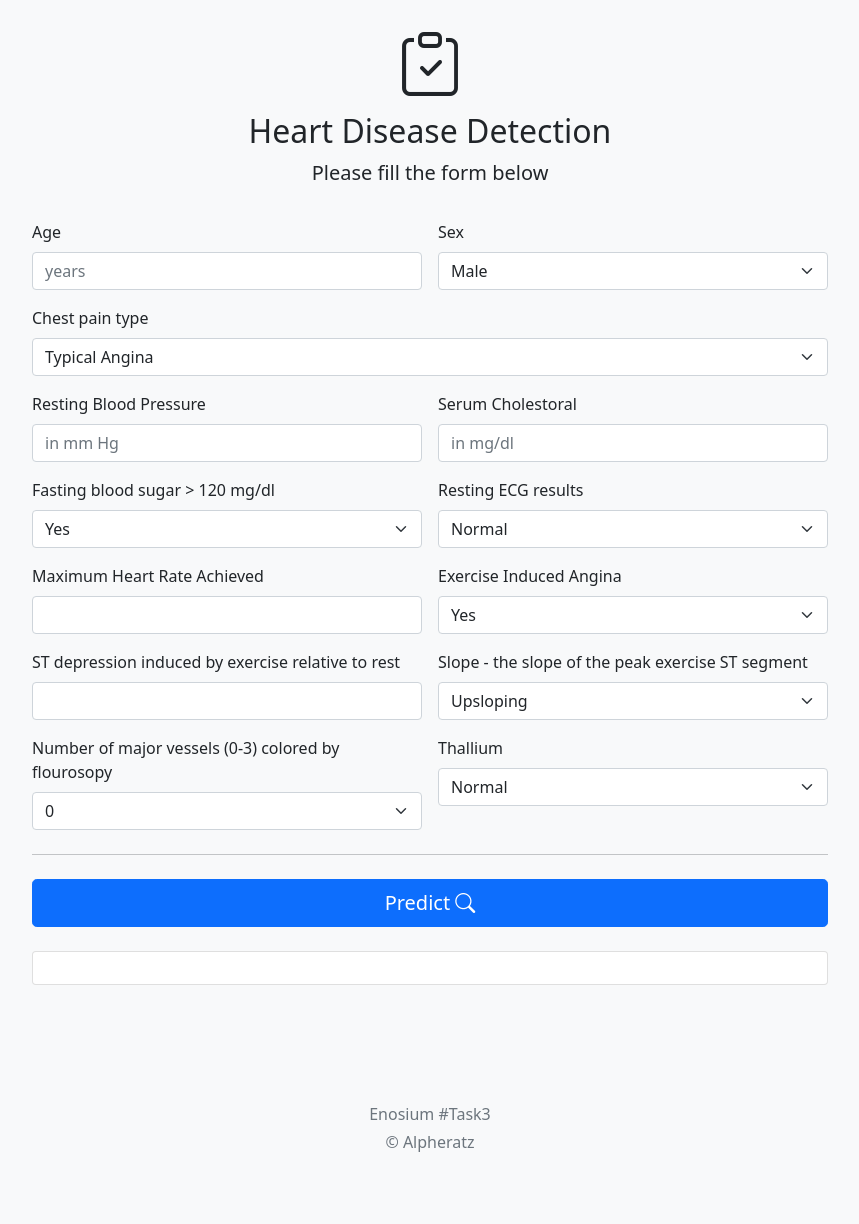
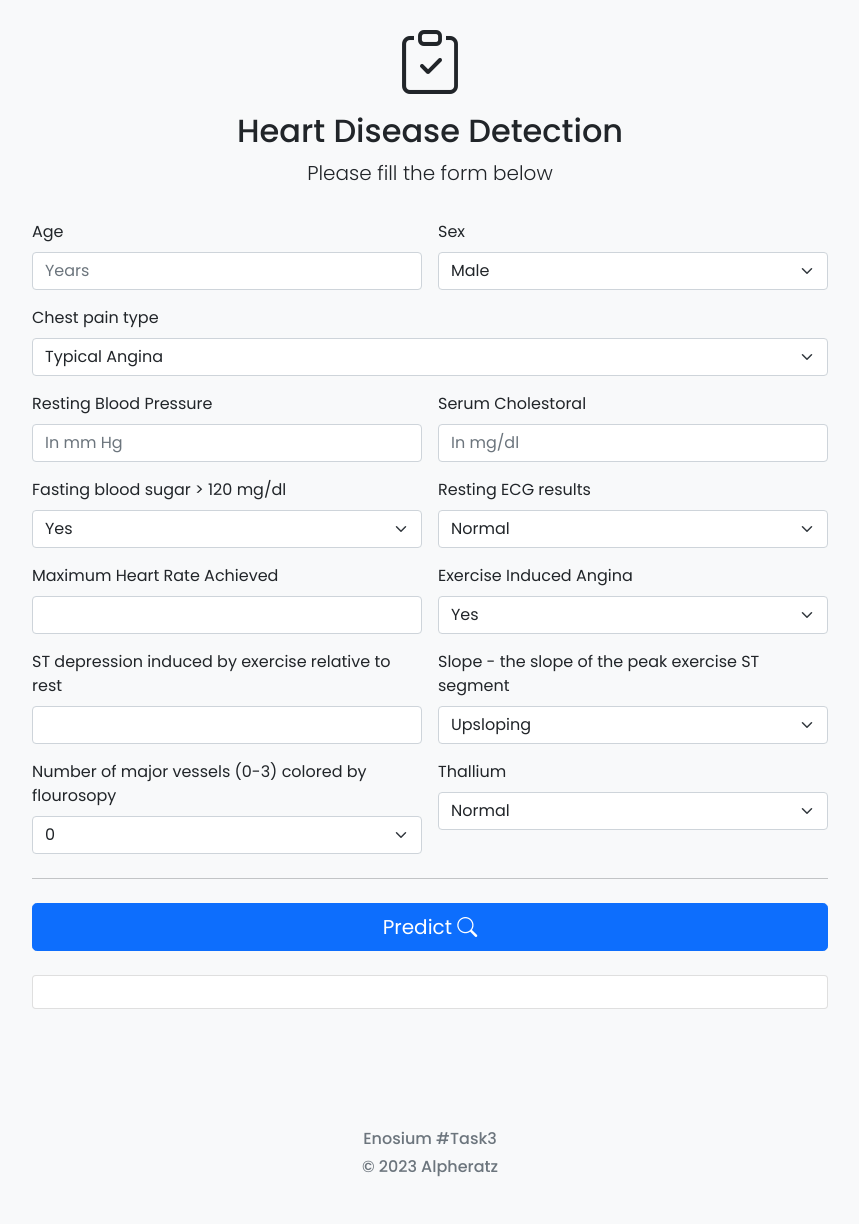
Before and after one commit to AdityaLahane-2003/Enosium-Task3, a Flask app: page / in a window 1280 px wide. Shown: the whole page, without its empty margins (210-1069 px from the left). Before the commit the page ends 1152 px from the top, so only its background shows below. Run offline with Flask 2, Linux system fonts and the light colour scheme; parts of the project's set-up code (start-up, migrations or seed data) failed here and were passed over; some libraries are stand-ins or nearby versions.

Commit message:
Updated UI

```diff
--- a/templates/index.html
+++ b/templates/index.html
@@ -21,8 +21,12 @@
     <meta name="theme-color" content="#7952b3" />
 
     <style>
+
+
+@import url('https://fonts.googleapis.com/css2?family=Poppins:wght@200;300;400;500;600&display=swap');
+
       body {
-        /* font-family: "SF Pro Display", "SF Pro Icons", "Helvetica Neue", "Helvetica", "Arial", sans-serif; */
+        font-family: 'Poppins', sans-serif;
         font-synthesis: none;
         -moz-font-feature-settings: "kern";
         -webkit-font-smoothing: antialiased;
@@ -132,7 +136,7 @@
                     type="text"
                     class="form-control"
                     id="age"
-                    placeholder="years"
+                    placeholder="Years"
                     value=""
                     required
                   />
@@ -162,7 +166,7 @@
                     type="text"
                     class="form-control"
                     id="trestbps"
-                    placeholder="in mm Hg"
+                    placeholder="In mm Hg"
                   />
                 </div>
 
@@ -172,7 +176,7 @@
                     type="text"
                     class="form-control"
                     id="chol"
-                    placeholder="in mg/dl"
+                    placeholder="In mg/dl"
                   />
                 </div>
 
@@ -280,7 +284,7 @@
 
       <footer class="my-5 pt-5 text-muted text-center text-small">
         <h6>Enosium #Task3</h6>
-        <h6 class="mb-1">&copy; Alpheratz</h6>
+        <h6 class="mb-1">&copy; 2023 Alpheratz</h6>
       </footer>
     </div>
 
```
